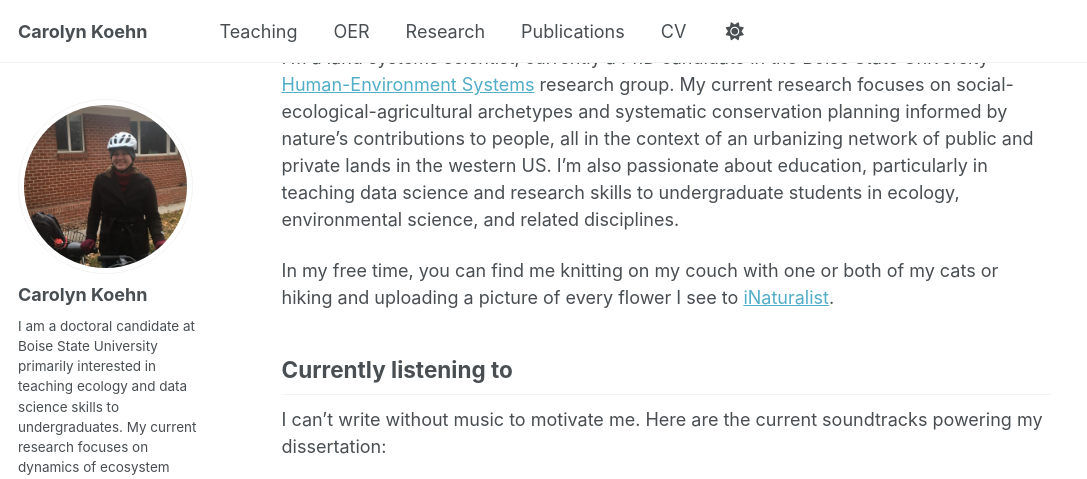
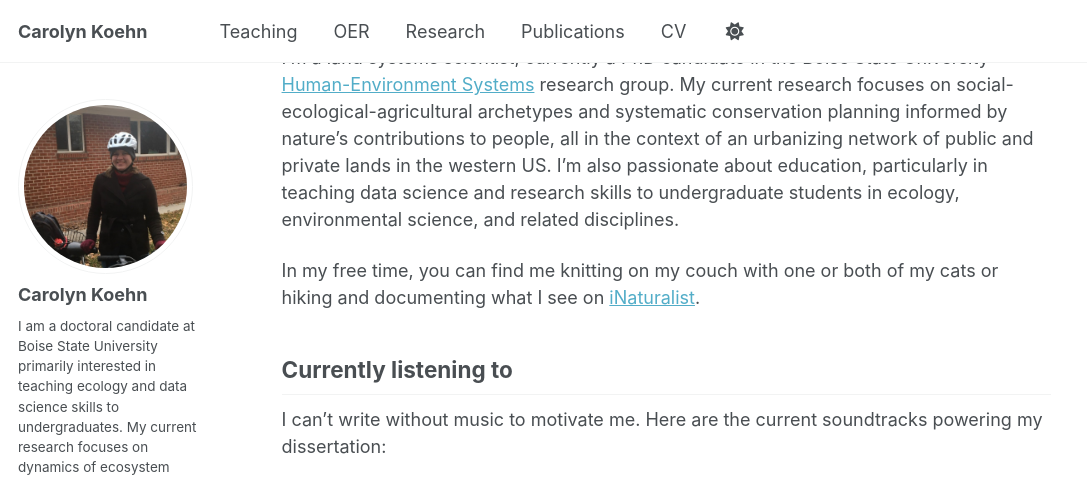
Before and after one commit to CarolynKoehn/CarolynKoehn.github.io, a Jekyll site: the page built from _pages/about.md, in a window 1280 px wide and 900 px high, scrolled down 502 px, cut to the strip 0-479 px from the top of the window. Shown: the whole strip, without its empty margins (0-1087 px from the left). Built offline with Jekyll 4.4.1, drawn with Linux system fonts in a browser that asks for light colours; some web fonts are replaced.

Commit message:
edit about text

```diff
--- a/_pages/about.md
+++ b/_pages/about.md
@@ -20,7 +20,7 @@ About Me
 
 I'm a land systems scientist, currently a PhD candidate in the Boise State University [Human-Environment Systems](https://www.boisestate.edu/hes/) research group. My current research focuses on social-ecological-agricultural archetypes and systematic conservation planning informed by nature's contributions to people, all in the context of an urbanizing network of public and private lands in the western US. I'm also passionate about education, particularly in teaching data science and research skills to undergraduate students in ecology, environmental science, and related disciplines.
 
-In my free time, you can find me knitting on my couch with one or both of my cats or hiking and uploading a picture of every flower I see to [iNaturalist](https://www.inaturalist.org/people/qtcarolyn).
+In my free time, you can find me knitting on my couch with one or both of my cats or hiking and documenting what I see on [iNaturalist](https://www.inaturalist.org/people/qtcarolyn).
 
 Currently listening to
 -----
```
